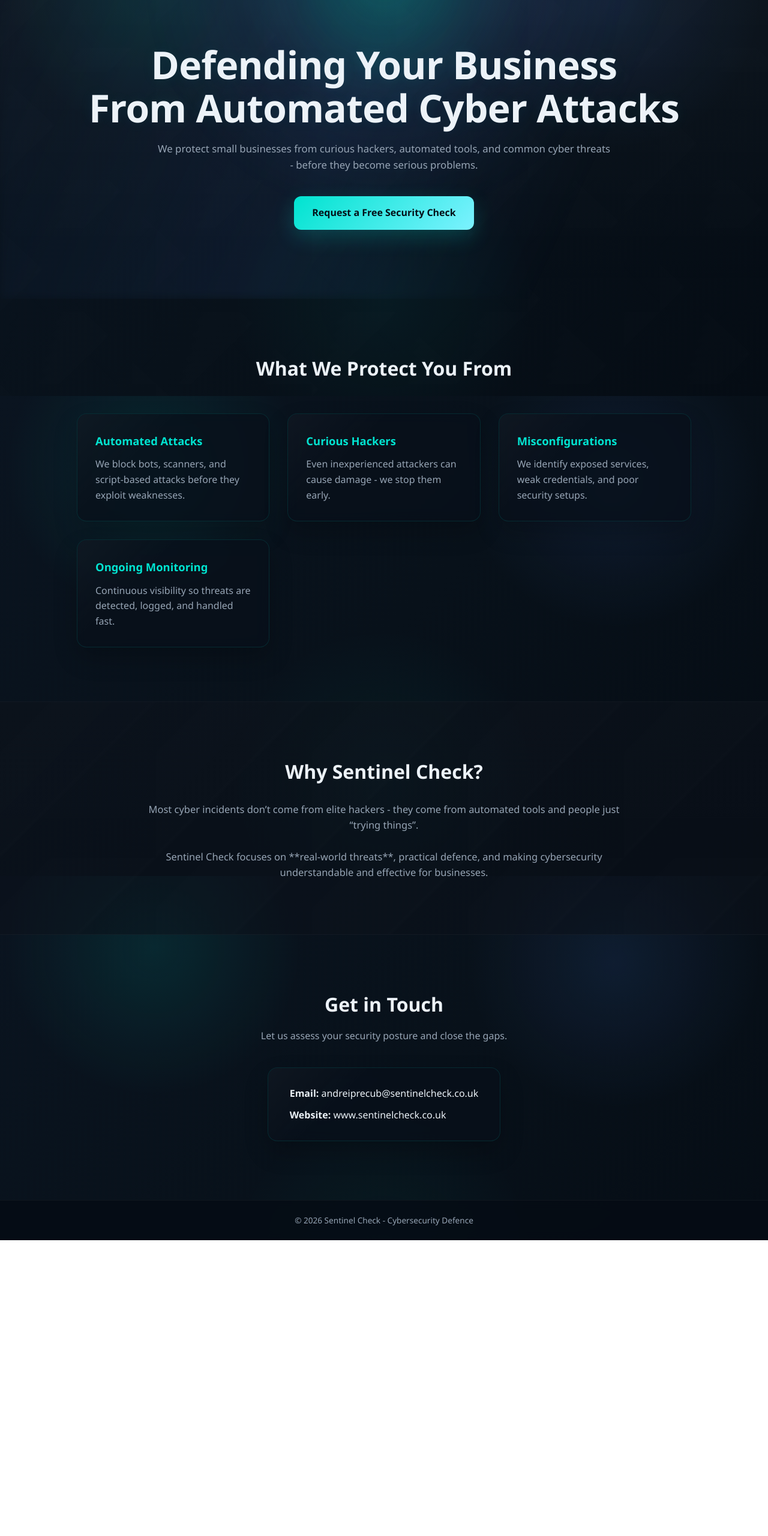
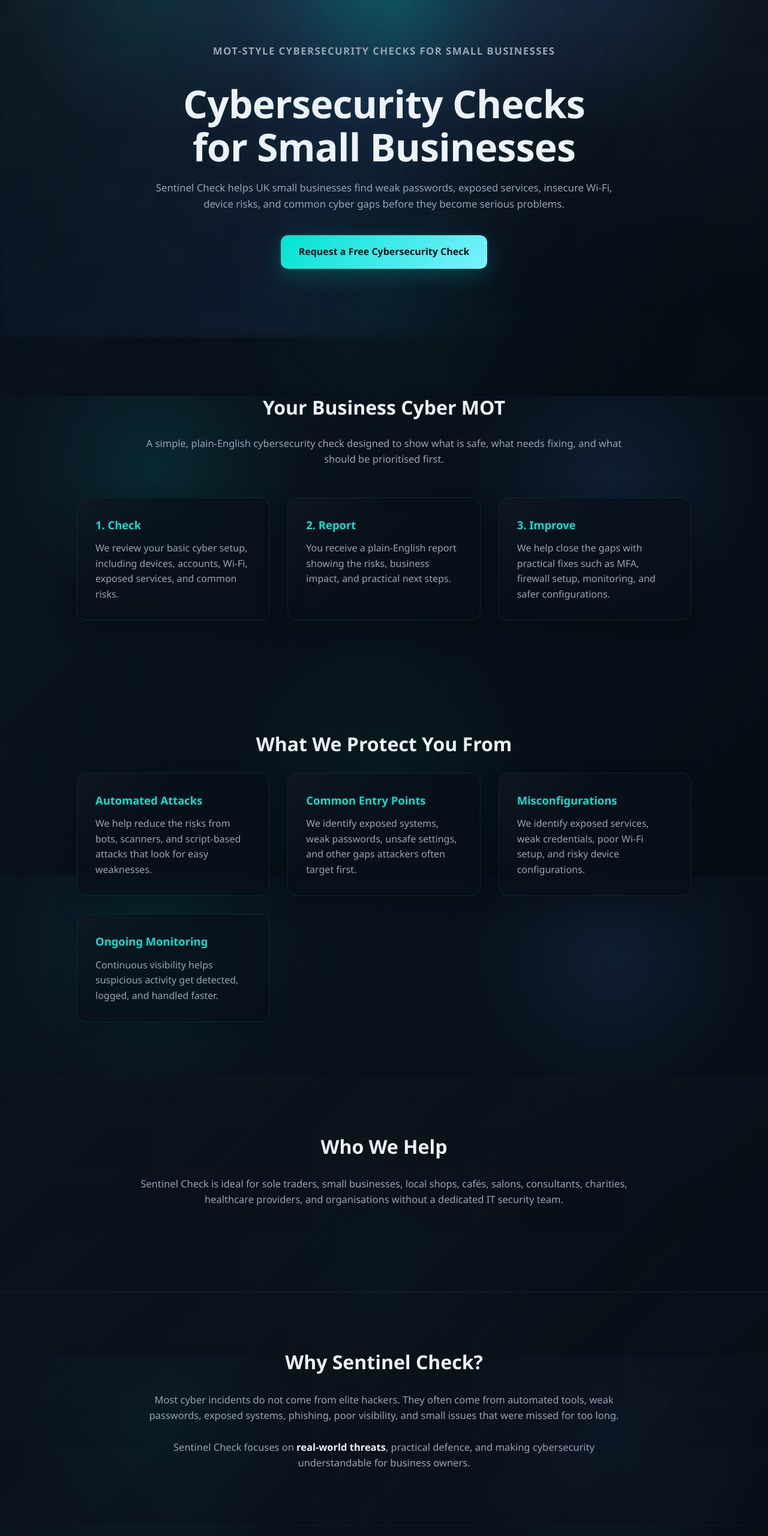
Before and after one commit to G40rc3/SentinelCheck, a plain HTML site: page index.html in a window 1280 px wide. Shown: the part 140-2700 px from the top of the page at 60% size. Before the commit the page ends 2207 px from the top, so only its background shows below. Drawn offline with Linux system fonts and the light colour scheme.

Commit message:
updated page design

```diff
--- a/index.html
+++ b/index.html
@@ -3,7 +3,8 @@
 <head>
   <meta charset="UTF-8" />
   <meta name="viewport" content="width=device-width, initial-scale=1.0" />
-  <title>Sentinel Check | Cybersecurity Defence</title>
+  <meta name="description" content="Sentinel Check provides MOT-style cybersecurity checks for small businesses, sole traders, charities, and local organisations in the UK." />
+  <title>Sentinel Check | Cybersecurity Checks for Small Businesses</title>
   <link rel="stylesheet" href="style.css" />
 </head>
 <body>
@@ -15,19 +16,59 @@
     </div>
 
     <nav>
+      <a href="#mot">Cyber MOT</a>
       <a href="#services">Services</a>
+      <a href="#audience">Who We Help</a>
       <a href="#about">Why Us</a>
       <a href="#contact">Contact</a>
     </nav>
   </header>
 
   <section class="hero">
-    <h1>Defending Your Business<br>From Automated Cyber Attacks</h1>
+    <p class="eyebrow">MOT-style cybersecurity checks for small businesses</p>
+
+    <h1>Cybersecurity Checks<br>for Small Businesses</h1>
+
     <p>
-      We protect small businesses from curious hackers, automated tools,
-      and common cyber threats - before they become serious problems.
+      Sentinel Check helps UK small businesses find weak passwords, exposed services,
+      insecure Wi-Fi, device risks, and common cyber gaps before they become serious problems.
     </p>
-    <a href="#contact" class="cta">Request a Free Security Check</a>
+
+    <a href="#contact" class="cta">Request a Free Cybersecurity Check</a>
+  </section>
+
+  <section id="mot" class="mot">
+    <h2>Your Business Cyber MOT</h2>
+    <p class="section-intro">
+      A simple, plain-English cybersecurity check designed to show what is safe,
+      what needs fixing, and what should be prioritised first.
+    </p>
+
+    <div class="service-grid">
+      <div class="card">
+        <h3>1. Check</h3>
+        <p>
+          We review your basic cyber setup, including devices, accounts, Wi-Fi,
+          exposed services, and common risks.
+        </p>
+      </div>
+
+      <div class="card">
+        <h3>2. Report</h3>
+        <p>
+          You receive a plain-English report showing the risks, business impact,
+          and practical next steps.
+        </p>
+      </div>
+
+      <div class="card">
+        <h3>3. Improve</h3>
+        <p>
+          We help close the gaps with practical fixes such as MFA, firewall setup,
+          monitoring, and safer configurations.
+        </p>
+      </div>
+    </div>
   </section>
 
   <section id="services" class="services">
@@ -36,49 +77,119 @@
     <div class="service-grid">
       <div class="card">
         <h3>Automated Attacks</h3>
-        <p>We block bots, scanners, and script-based attacks before they exploit weaknesses.</p>
+        <p>
+          We help reduce the risks from bots, scanners, and script-based attacks
+          that look for easy weaknesses.
+        </p>
       </div>
 
       <div class="card">
-        <h3>Curious Hackers</h3>
-        <p>Even inexperienced attackers can cause damage - we stop them early.</p>
+        <h3>Common Entry Points</h3>
+        <p>
+          We identify exposed systems, weak passwords, unsafe settings, and other
+          gaps attackers often target first.
+        </p>
       </div>
 
       <div class="card">
         <h3>Misconfigurations</h3>
-        <p>We identify exposed services, weak credentials, and poor security setups.</p>
+        <p>
+          We identify exposed services, weak credentials, poor Wi-Fi setup,
+          and risky device configurations.
+        </p>
       </div>
 
       <div class="card">
         <h3>Ongoing Monitoring</h3>
-        <p>Continuous visibility so threats are detected, logged, and handled fast.</p>
+        <p>
+          Continuous visibility helps suspicious activity get detected, logged,
+          and handled faster.
+        </p>
       </div>
     </div>
   </section>
 
-  <section id="about" class="about">
-    <h2>Why Sentinel Check?</h2>
-    <p>
-      Most cyber incidents don’t come from elite hackers - they come from
-      automated tools and people just “trying things”.
-      <br><br>
-      Sentinel Check focuses on **real-world threats**, practical defence,
-      and making cybersecurity understandable and effective for businesses.
+  <section id="audience" class="audience">
+    <h2>Who We Help</h2>
+    <p class="section-intro">
+      Sentinel Check is ideal for sole traders, small businesses, local shops,
+      cafés, salons, consultants, charities, healthcare providers, and organisations
+      without a dedicated IT security team.
     </p>
   </section>
 
+  <section id="about" class="about">
+    <h2>Why Sentinel Check?</h2>
+
+    <p>
+      Most cyber incidents do not come from elite hackers. They often come from
+      automated tools, weak passwords, exposed systems, phishing, poor visibility,
+      and small issues that were missed for too long.
+      <br><br>
+      Sentinel Check focuses on <strong>real-world threats</strong>, practical defence,
+      and making cybersecurity understandable for business owners.
+    </p>
+  </section>
+
+  <section class="trust">
+    <h2>Designed to Be Clear, Calm, and Practical</h2>
+
+    <div class="service-grid">
+      <div class="card">
+        <h3>Plain-English Reports</h3>
+        <p>
+          No confusing jargon. You get clear explanations and practical next steps.
+        </p>
+      </div>
+
+      <div class="card">
+        <h3>No Fearmongering</h3>
+        <p>
+          We explain risks calmly and honestly, without exaggerating or using scare tactics.
+        </p>
+      </div>
+
+      <div class="card">
+        <h3>Practical Fixes</h3>
+        <p>
+          We focus on affordable improvements that make a real difference to your security.
+        </p>
+      </div>
+
+      <div class="card">
+        <h3>Local Business Focus</h3>
+        <p>
+          Built for small UK organisations that need straightforward cybersecurity help.
+        </p>
+      </div>
+    </div>
+  </section>
+
   <section id="contact" class="contact">
-    <h2>Get in Touch</h2>
-    <p>Let us assess your security posture and close the gaps.</p>
+    <h2>Book Your Free Security Check</h2>
+    <p>
+      Send a short message and we’ll arrange a simple first conversation about your business setup.
+    </p>
 
     <div class="contact-box">
-      <p><strong>Email:</strong> andreiprecub@sentinelcheck.co.uk</p>
-      <p><strong>Website:</strong> www.sentinelcheck.co.uk</p>
+      <p>
+        <strong>Email:</strong>
+        <a href="mailto:andreiprecub@sentinelcheck.co.uk">andreiprecub@sentinelcheck.co.uk</a>
+      </p>
+
+
     </div>
   </section>
 
   <footer>
-    <p>© 2026 Sentinel Check - Cybersecurity Defence</p>
+    <p>© 2026 Sentinel Check — Cybersecurity Defence for Small Businesses</p>
+    <p class="footer-links">
+      <a href="#">Privacy Policy</a>
+      <span>|</span>
+      <a href="#">Terms</a>
+      <span>|</span>
+      <a href="mailto:andreiprecub@sentinelcheck.co.uk">Contact</a>
+    </p>
   </footer>
 
 </body>
--- a/style.css
+++ b/style.css
@@ -49,6 +49,10 @@
   color: inherit;
 }
 
+section {
+  scroll-margin-top: 100px;
+}
+
 .navbar {
   display: flex;
   justify-content: space-between;
@@ -90,6 +94,7 @@
 nav {
   display: flex;
   align-items: center;
+  flex-wrap: wrap;
 }
 
 .navbar a {
@@ -163,6 +168,16 @@
   z-index: 1;
 }
 
+.eyebrow {
+  display: inline-block;
+  margin-bottom: 18px;
+  color: var(--primary);
+  font-size: 0.9rem;
+  font-weight: 700;
+  letter-spacing: 1.4px;
+  text-transform: uppercase;
+}
+
 .hero h1 {
   font-size: clamp(2.4rem, 5vw, 4rem);
   line-height: 1.12;
@@ -173,7 +188,7 @@
 
 .hero p {
   color: var(--muted);
-  max-width: 760px;
+  max-width: 780px;
   margin: 0 auto 38px;
   font-size: 1.05rem;
 }
@@ -196,15 +211,29 @@
   filter: brightness(1.04);
 }
 
-.services {
+.services,
+.mot,
+.audience,
+.trust {
   padding: 90px 10%;
   position: relative;
 }
 
-.services h2 {
+.services h2,
+.mot h2,
+.audience h2,
+.trust h2 {
   text-align: center;
-  margin-bottom: 50px;
+  margin-bottom: 22px;
   font-size: 2rem;
+}
+
+.section-intro {
+  max-width: 820px;
+  margin: 0 auto 50px;
+  text-align: center;
+  color: var(--muted);
+  font-size: 1.03rem;
 }
 
 .service-grid {
@@ -250,7 +279,8 @@
   color: var(--muted);
 }
 
-.about {
+.about,
+.audience {
   padding: 90px 10%;
   text-align: center;
   background:
@@ -261,7 +291,8 @@
   position: relative;
 }
 
-.about::before {
+.about::before,
+.audience::before {
   content: "";
   position: absolute;
   inset: 0;
@@ -272,7 +303,8 @@
   background-size: 260px 260px;
 }
 
-.about h2 {
+.about h2,
+.audience h2 {
   margin-bottom: 24px;
   font-size: 2rem;
   position: relative;
@@ -286,6 +318,10 @@
   font-size: 1.03rem;
   position: relative;
   z-index: 1;
+}
+
+.about strong {
+  color: var(--text);
 }
 
 .contact {
@@ -326,8 +362,22 @@
   background: linear-gradient(135deg, rgba(255,255,255,0.03), transparent 35%);
 }
 
+.contact-box p {
+  position: relative;
+  z-index: 1;
+}
+
 .contact-box p + p {
   margin-top: 10px;
+}
+
+.contact-box a {
+  color: var(--primary);
+  text-decoration: none;
+}
+
+.contact-box a:hover {
+  text-decoration: underline;
 }
 
 footer {
@@ -341,6 +391,24 @@
   -webkit-backdrop-filter: blur(8px);
 }
 
+.footer-links {
+  margin-top: 8px;
+}
+
+.footer-links a {
+  color: var(--muted);
+  text-decoration: none;
+}
+
+.footer-links a:hover {
+  color: var(--primary);
+}
+
+.footer-links span {
+  margin: 0 8px;
+  color: rgba(151, 165, 181, 0.5);
+}
+
 @media (max-width: 900px) {
   .navbar {
     padding: 16px 6%;
@@ -348,26 +416,30 @@
 
   .hero,
   .services,
+  .mot,
+  .audience,
   .about,
+  .trust,
   .contact {
     padding-left: 6%;
     padding-right: 6%;
   }
 }
 
-@media (max-width: 700px) {
+@media (max-width: 760px) {
   .navbar {
     flex-direction: column;
     gap: 14px;
   }
 
   nav {
-    flex-wrap: wrap;
     justify-content: center;
+    gap: 10px;
   }
 
   .navbar a {
-    margin: 0 10px;
+    margin: 0 8px;
+    font-size: 0.9rem;
   }
 
   .hero {
```
